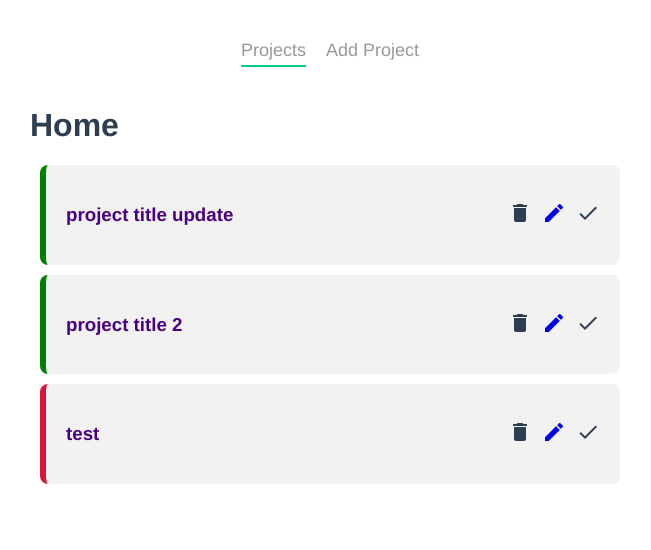
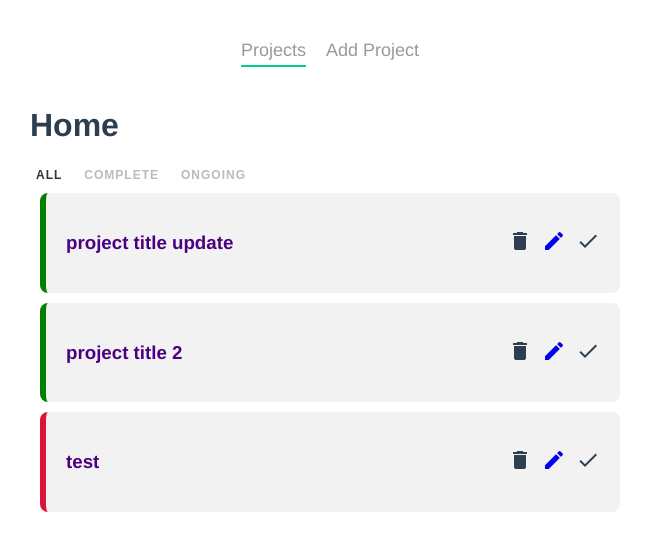
Before and after one commit to yeyintthu01/Project-Planner, a Vue app: page / in a window 1280 px wide. Shown: the top 550 px of the page, without its empty margins (310-961 px from the left). Built offline with nearby package versions, Linux system fonts and the light colour scheme; data requests are answered from the project's data file.

Commit message:
filter nav and active links

```diff
--- /dev/null
+++ b/src/components/FilterNav.vue
@@ -0,0 +1,36 @@
+<template>
+    <nav class="filter-nav">
+        <button @click="filterby('all')" :class="{active: current==='all'}">All</button>
+        <button @click="filterby('complete')" :class="{active: current==='complete'}">Complete</button>
+        <button @click="filterby('ongoing')" :class="{active: current==='ongoing'}">Ongoing</button>
+    </nav>
+</template>
+
+<script>
+export default {
+    props:["current"],
+    methods: {
+        filterby(value){
+            this.$emit("filterValue",value)
+        }
+    }
+}
+</script>
+
+<style>
+    .filter-nav button {
+        background: none;
+        border: none;
+        color: #bbb;
+        outline: none;
+        font-size: 12px;
+        text-transform: uppercase;
+        margin-right: 10px;
+        letter-spacing: 1px;
+        font-weight: bold;
+        cursor: pointer;
+    }
+    button.active {
+        color: #333;
+    }
+</style>
--- a/src/views/HomeView.vue
+++ b/src/views/HomeView.vue
@@ -1,5 +1,6 @@
 <template>
     <h1>Home</h1>
+    <FilterNav @filterValue="current=$event" :current="current"></FilterNav>
     <div v-if="projects">
       <div v-for="project in projects" :key="project.id">
         <SingleProject :project="project" @delete="deleteProject" @complete="completeProject"></SingleProject>
@@ -8,15 +9,18 @@
 </template>
 
 <script>
+import FilterNav from '../components/FilterNav'
 import SingleProject from '../components/SingleProject'
 export default {
   name: 'HomeView',
   components: {
+    FilterNav,
     SingleProject,
   },
   data(){
     return{
-        projects:[]
+        projects:[],
+        current:'all'
     }
   },
   methods: {
```
